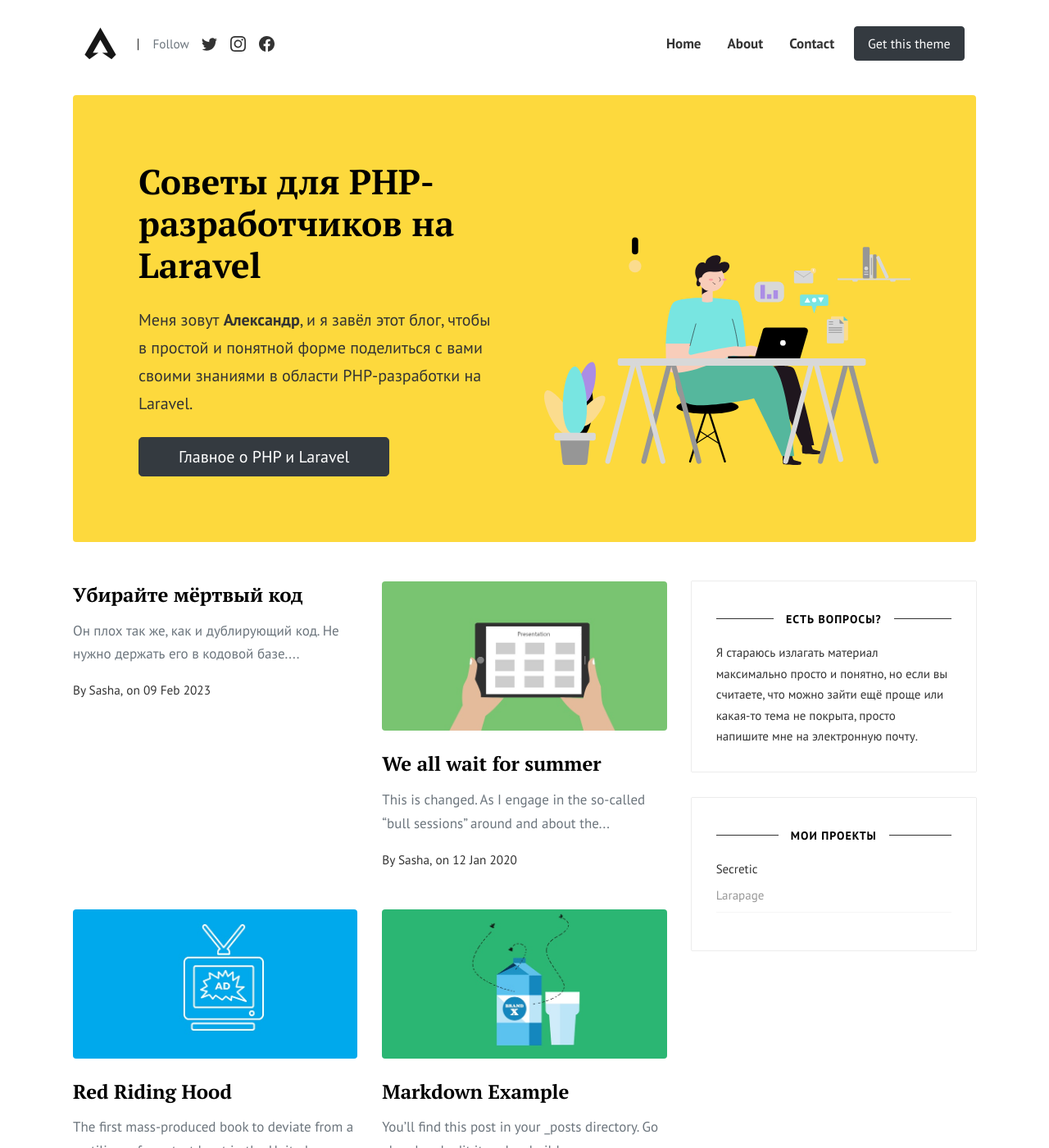
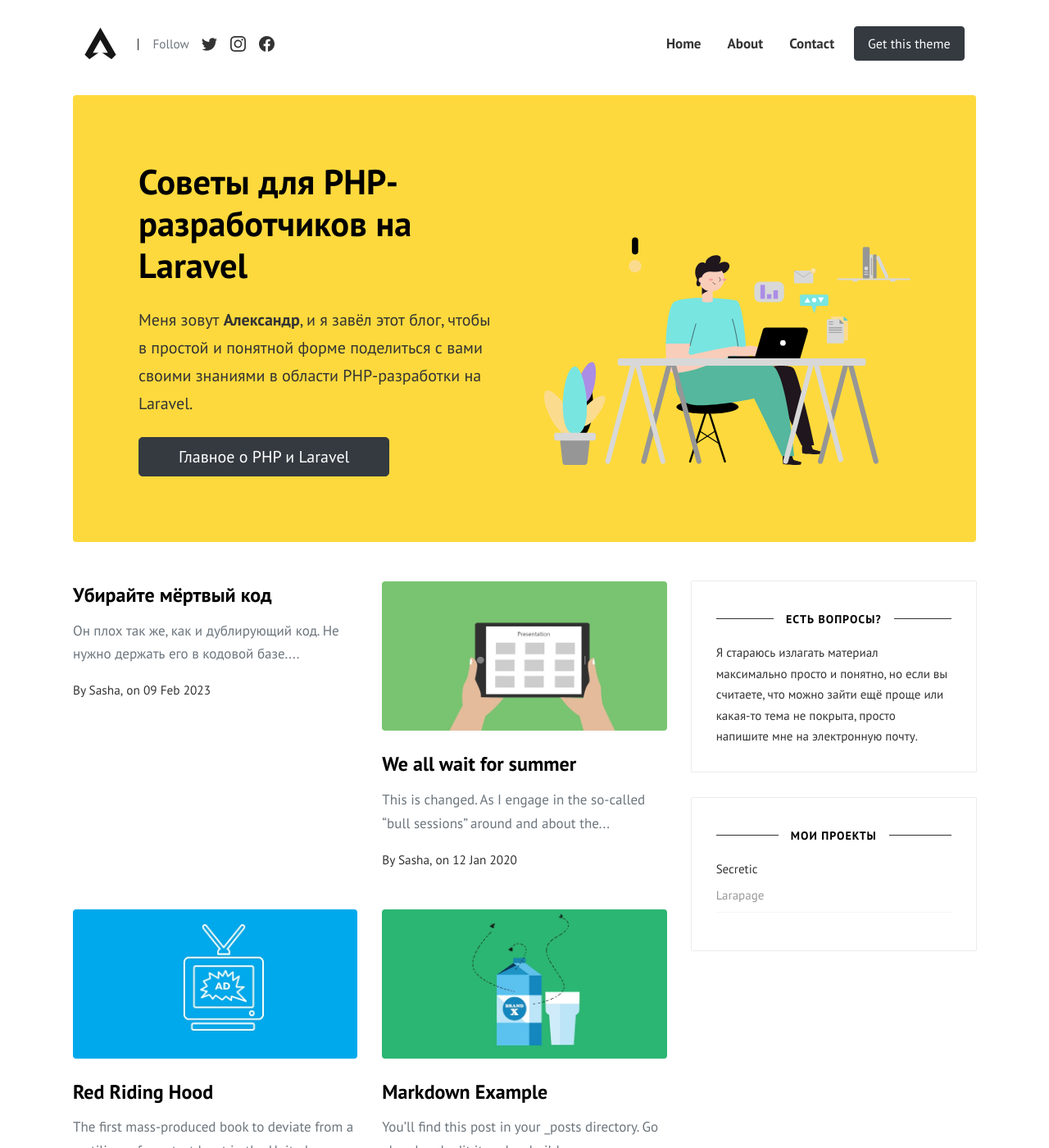
Before and after one commit to gomzyakov/gomzyakov.github.io, a Jekyll site: the page built from index.html, in a window 1280 px wide and 1400 px high. Shown: the whole window at 82% size. Built offline with Jekyll 4.4.1, drawn with Linux system fonts in a browser that asks for light colours; the list of posts is cut into pages by our own code.

Commit message:
Remove `serif-font` CSS-style

```diff
--- a/_includes/postbox.html
+++ b/_includes/postbox.html
@@ -5,7 +5,7 @@
         {% if post.image %} <img class="rounded mb-4" src="{{ site.baseurl }}/{{ post.image }}" alt="{{ post.title }}"> {% endif %}
     </a>
     <div class="card-block">
-        <h2 class="card-title h4 serif-font"><a href="{{ post.url | absolute_url }}">{{ post.title }}</a></h2>
+        <h2 class="card-title h4"><a href="{{ post.url | absolute_url }}">{{ post.title }}</a></h2>
         <p class="card-text text-muted">{{ post.excerpt | strip_html | truncatewords:15 }}</p>
         <div class="metafooter">
             <div class="wrapfooter small d-flex align-items-center">
--- a/_layouts/page.html
+++ b/_layouts/page.html
@@ -15,7 +15,7 @@ layout: default
     <h1 class="posttitle">{{ page.title }}</h1>
   </div>
 
-  <div class="article-post serif-font">
+  <div class="article-post">
     {{content}}
   </div>
 
--- a/_layouts/post.html
+++ b/_layouts/post.html
@@ -41,7 +41,7 @@ post_class: post-template
 
 
 			<!-- Post Content -->
-			<div class="article-post serif-font">
+			<div class="article-post">
 				{{content}}
                 <div class="clearfix"></div>
 			</div>
--- a/assets/css/theme.scss
+++ b/assets/css/theme.scss
@@ -9,7 +9,6 @@ $blue:    #3d61fd !default;
 @import 'bootstrap/bootstrap';
 
 @import url('https://fonts.googleapis.com/css2?family=PT+Sans:wght@400;700&display=swap');
-@import url('https://fonts.googleapis.com/css2?family=PT+Serif:wght@400;700&display=swap');
 
 /* add additional CSS rules below */
 html {
@@ -26,9 +25,6 @@ body {
     overflow-x:hidden;
     padding-top:116px;
 
-}
-.serif-font {
-    font-family:PT Serif;
 }
 @media (max-width: 1366px) {
     .container-xl, .container-lg, .container-md, .container-sm, .container {
--- a/index.html
+++ b/index.html
@@ -10,7 +10,7 @@ background: '/img/bg-index.jpg'
 <div class="rounded mb-5 hero">
   <div class="row align-items-center justify-content-between">
     <div class="col-md-6">
-      <h1 class="font-weight-bold mb-4 serif-font">Советы для PHP-разработчиков на Laravel</h1>
+      <h1 class="font-weight-bold mb-4">Советы для PHP-разработчиков на Laravel</h1>
       <p class="lead mb-4">Меня зовут <a href="{{site.baseurl}}/about" class="font-weight-bold">Александр</a>, и я завёл этот блог, чтобы в&nbsp;простой и понятной форме поделиться с вами своими знаниями в области PHP-разработки на Laravel.</p>
       <a href="{{site.baseurl}}/about" class="btn btn-dark text-white px-5 btn-lg">Главное о PHP и Laravel</a>
     </div>
```
